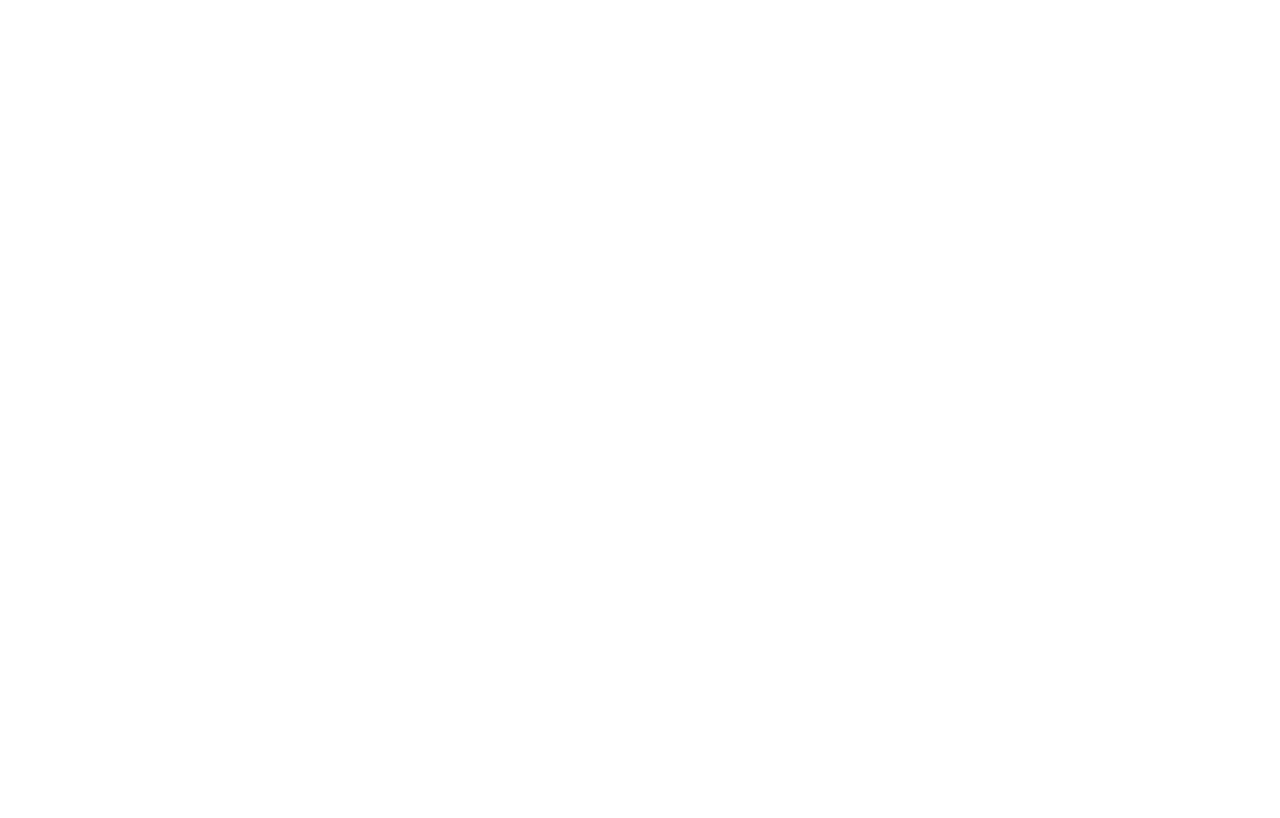
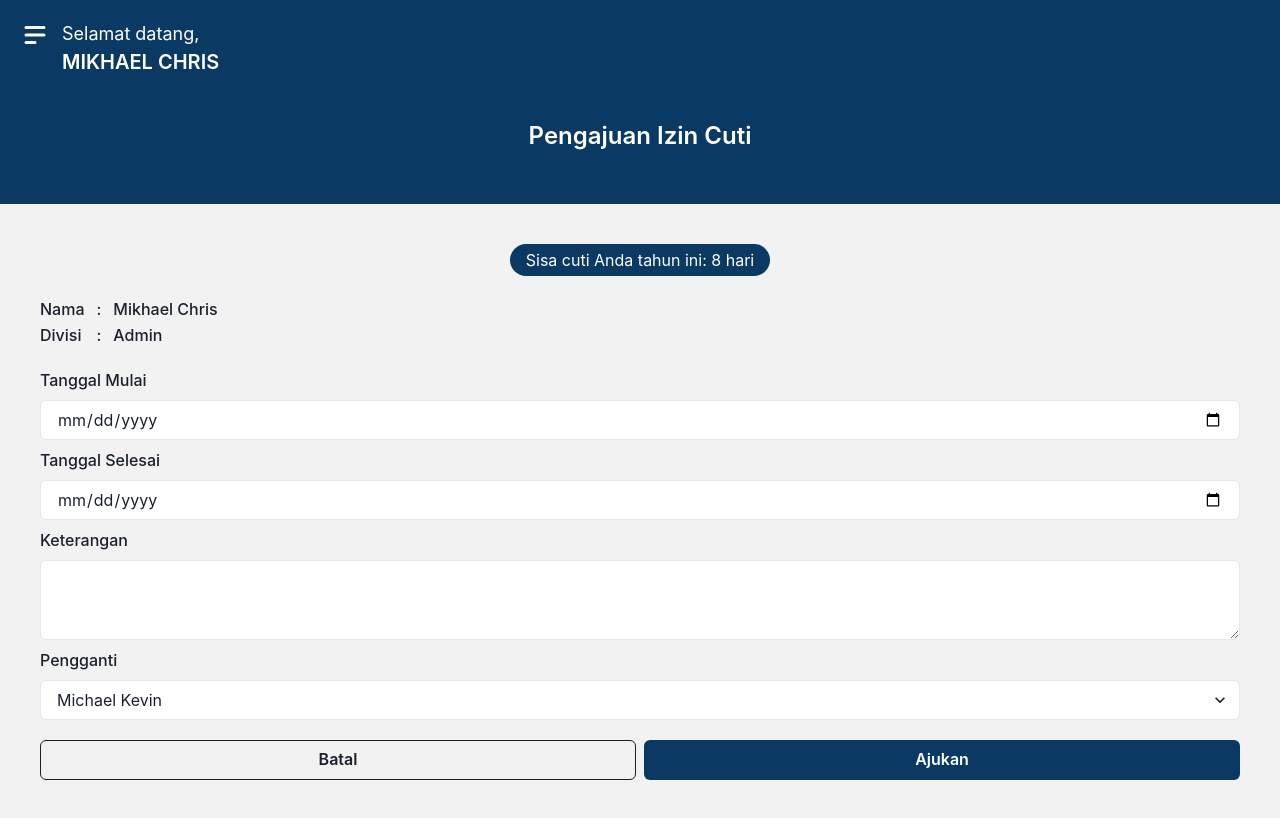
Before and after one commit to mikhaelc09/sentra-absensi-frontend, a React (Vite) app: page /izin/cuti in a window 1280 px wide. Before the commit this address had no page. Built offline with nearby package versions, Linux system fonts and the light colour scheme.

Commit message:
pengajuan izin cuti + mcu page

```diff
--- a/src/App.jsx
+++ b/src/App.jsx
@@ -6,6 +6,8 @@
 import ResetPassPage from './pages/ResetPass';
 import HomePage from './pages/absensi/Home';
 import RiwayatPage from './pages/izin/Riwayat';
+import IzinCuti from './pages/izin/IzinCuti';
+import IzinMCU from './pages/izin/IzinMCU';
 
 const theme = extendTheme({
   colors: {
@@ -23,6 +25,8 @@
         <Route exact path="/reset-password" element={<ResetPassPage />} />
         <Route exact path="/absensi" element={<HomePage />} />
         <Route exact path="/izin" element={<RiwayatPage /> } />
+        <Route exact path="/izin/cuti" element={<IzinCuti /> } />
+        <Route exact path="/izin/mcu" element={<IzinMCU /> } />
       </Routes>
     </ChakraProvider>
 
--- /dev/null
+++ b/src/pages/izin/IzinCuti.jsx
@@ -0,0 +1,86 @@
+import { useState } from "react"
+import { useNavigate } from "react-router-dom"
+import {
+    Input, Textarea, Select,
+    FormControl, FormLabel, FormErrorMessage, FormHelperText,
+    Button,
+} from '@chakra-ui/react'
+
+import Header from "../../components/Header"
+
+function IzinCuti(){
+    const [cuti, setCuti] = useState(8)
+    const [nama, setNama] = useState('Mikhael Chris')
+    const [divisi, setDivisi] = useState('Admin')
+
+    const [karyawan, setKaryawan] = useState([
+        'Michael Kevin',
+        'Alexander Kevin',
+        'Ignatius Odi'
+    ])
+
+    return(
+        <div className="w-screen h-full bg-gray">
+            <Header user='MIKHAEL CHRIS' title='Pengajuan Izin Cuti' subtitle='' />
+            <div className="content p-10 text-left flex flex-col">
+                <div className="bg-primary px-4 py-1 rounded-full m-auto">
+                    <p className="text-white text-center">Sisa cuti Anda tahun ini: {cuti} hari</p>
+                </div>
+                <div className="nama mt-5 font-medium -ml-2">
+                    <table>
+                        <tr>
+                            <td className="px-2">Nama</td>
+                            <td className="px-1">:</td>
+                            <td className="px-2">{nama}</td>
+                        </tr>
+                        <tr>
+                            <td className="px-2">Divisi</td>
+                            <td className="px-1">:</td>
+                            <td className="px-2">{divisi}</td>
+                        </tr>
+                    </table>
+                </div>
+                <div className="forms mt-5">
+                    <FormControl className='mb-2'>
+                        <FormLabel>Tanggal Mulai</FormLabel>
+                        <div className="bg-white rounded-lg">
+                            <Input type='date' />
+                        </div>
+                    </FormControl>
+                    <FormControl className='mb-2'>
+                        <FormLabel>Tanggal Selesai</FormLabel>
+                        <div className="bg-white rounded-lg">
+                            <Input type='date' />
+                        </div>
+                    </FormControl>
+                    <FormControl className='mb-2'>
+                        <FormLabel>Keterangan</FormLabel>
+                        <div className="bg-white rounded-lg">
+                            <Textarea />
+                        </div>
+                    </FormControl>
+                    <FormControl className='mb-2'>
+                        <FormLabel>Pengganti</FormLabel>
+                        <div className="bg-white rounded-lg">
+                            <Select>
+                                {
+                                    karyawan.map((k,index)=>{
+                                        return(
+                                            <option value="">{k}</option>
+                                        )
+                                    })
+                                }
+                            </Select>
+                        </div>
+                    </FormControl>
+                    <div className="buttons flex gap-x-2 mt-5">
+                        <Button colorScheme="primary" variant='outline' className="w-1/2">Batal</Button>
+                        <Button colorScheme="primary" variant='solid' className="bg-primary w-1/2">Ajukan</Button>
+                    </div>
+                </div>
+            </div>
+        </div>
+    )
+}
+
+export default IzinCuti
--- /dev/null
+++ b/src/pages/izin/IzinMCU.jsx
@@ -0,0 +1,68 @@
+import { useState } from "react"
+import { useNavigate } from "react-router-dom"
+import {
+    Input, Textarea,
+    FormControl, FormLabel, FormErrorMessage, FormHelperText,
+    Button,
+} from '@chakra-ui/react'
+
+import Header from "../../components/Header"
+
+function IzinMCU(){
+    const [nama, setNama] = useState('Mikhael Chris')
+    const [divisi, setDivisi] = useState('Admin')
+
+    return(
+        <div className="w-screen h-full bg-gray">
+            <Header user='MIKHAEL CHRIS' title='Pengajuan MCU' subtitle='' />
+            <div className="content p-10 text-left flex flex-col">
+                <div className="nama mt-5 font-medium -ml-2">
+                    <table>
+                        <tr>
+                            <td className="px-2">Nama</td>
+                            <td className="px-1">:</td>
+                            <td className="px-2">{nama}</td>
+                        </tr>
+                        <tr>
+                            <td className="px-2">Divisi</td>
+                            <td className="px-1">:</td>
+                            <td className="px-2">{divisi}</td>
+                        </tr>
+                    </table>
+                </div>
+                <div className="forms mt-5">
+                    <FormControl className='mb-2'>
+                        <FormLabel>Lokasi MCU</FormLabel>
+                        <div className="bg-white rounded-lg">
+                            <Input type='text' />
+                        </div>
+                    </FormControl>
+                    <FormControl className='mb-2'>
+                        <FormLabel>Tanggal Mulai</FormLabel>
+                        <div className="bg-white rounded-lg">
+                            <Input type='date' />
+                        </div>
+                    </FormControl>
+                    <FormControl className='mb-2'>
+                        <FormLabel>Tanggal Selesai</FormLabel>
+                        <div className="bg-white rounded-lg">
+                            <Input type='date' />
+                        </div>
+                    </FormControl>
+                    <FormControl className='mb-2'>
+                        <FormLabel>Keterangan</FormLabel>
+                        <div className="bg-white rounded-lg">
+                            <Textarea />
+                        </div>
+                    </FormControl>
+                    <div className="buttons flex gap-x-2 mt-5">
+                        <Button colorScheme="primary" variant='outline' className="w-1/2">Batal</Button>
+                        <Button colorScheme="primary" variant='solid' className="bg-primary w-1/2">Ajukan</Button>
+                    </div>
+                </div>
+            </div>
+        </div>
+    )
+}
+
+export default IzinMCU
--- a/src/pages/izin/Riwayat.jsx
+++ b/src/pages/izin/Riwayat.jsx
@@ -41,8 +41,8 @@
                         Ajukan Izin
                     </MenuButton>
                     <MenuList>
-                        <MenuItem>Tugas MCU</MenuItem>
-                        <MenuItem>Izin Cuti</MenuItem>
+                        <MenuItem onClick={()=>{ navigate('/izin/mcu') }}>Tugas MCU</MenuItem>
+                        <MenuItem onClick={()=>{ navigate('/izin/cuti') }}>Izin Cuti</MenuItem>
                     </MenuList>
                 </Menu>
                 <div className="mt-5 flex flex-col cards gap-y-3">
```
